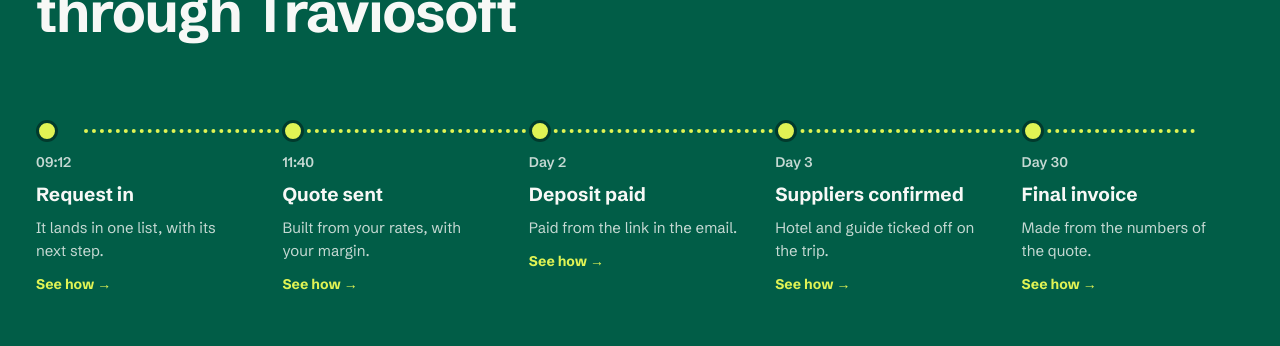
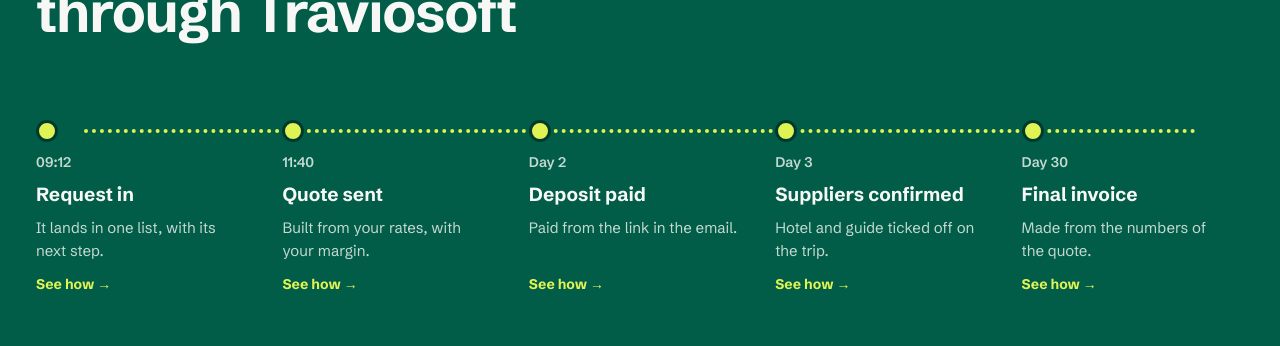
Before and after one commit to sidoine-dantin/traviosoft-website, a Next.js app: page /en in a window 1280 px wide. Shown: the part 1040-1386 px from the top of the page. Built offline with nearby package versions, Linux system fonts and the light colour scheme; no server answers.

Commit message:
Align the 'See how' links across the trip steps
Co-Authored-By: Claude Opus 5.5 <noreply@anthropic.com>
Claude-Session: https://claude.ai/code/session_01HXYegL644AGif4wV1Aa86b

```diff
--- a/src/app/globals.css
+++ b/src/app/globals.css
@@ -190,14 +190,15 @@
 /* ---------- trip timeline ---------- */
 .steps { display: grid; grid-template-columns: repeat(5, minmax(0, 1fr)); gap: 24px; position: relative; list-style: none; margin: 0; padding: 0; }
 .steps::before { content: ""; position: absolute; left: 4%; right: 4%; top: 9px; border-top: 4px dotted var(--yellow); }
-.step { position: relative; display: flex; flex-direction: column; gap: 10px; text-decoration: none; }
+.steps > li { display: flex; }
+.step { position: relative; display: flex; flex-direction: column; gap: 10px; text-decoration: none; flex: 1; }
 .step .dot { width: 22px; height: 22px; border-radius: 50%; display: block; background: var(--yellow); color: var(--green); border: 3px solid var(--deep); transition: transform .2s; }
 .step:hover .dot { transform: scale(1.08); }
 .step:nth-child(2) .dot { background: var(--orange); color: var(--cream); }
 .step:nth-child(5) .dot { background: var(--cream); color: var(--green); }
 .step b { font-size: 19px; line-height: 1.15; }
 .step p { font-size: 15px; opacity: .8; }
-.step .go { font-size: 14px; font-weight: 700; color: var(--yellow); margin-top: 2px; }
+.step .go { font-size: 14px; font-weight: 700; color: var(--yellow); margin-top: auto; padding-top: 2px; } /* same baseline in every column */
 @media (max-width: 900px) {
   .steps { grid-template-columns: 1fr; gap: 34px; }
   .steps::before { left: 9px; right: auto; top: 0; bottom: 0; border-top: 0; border-left: 4px dotted var(--yellow); }
```
